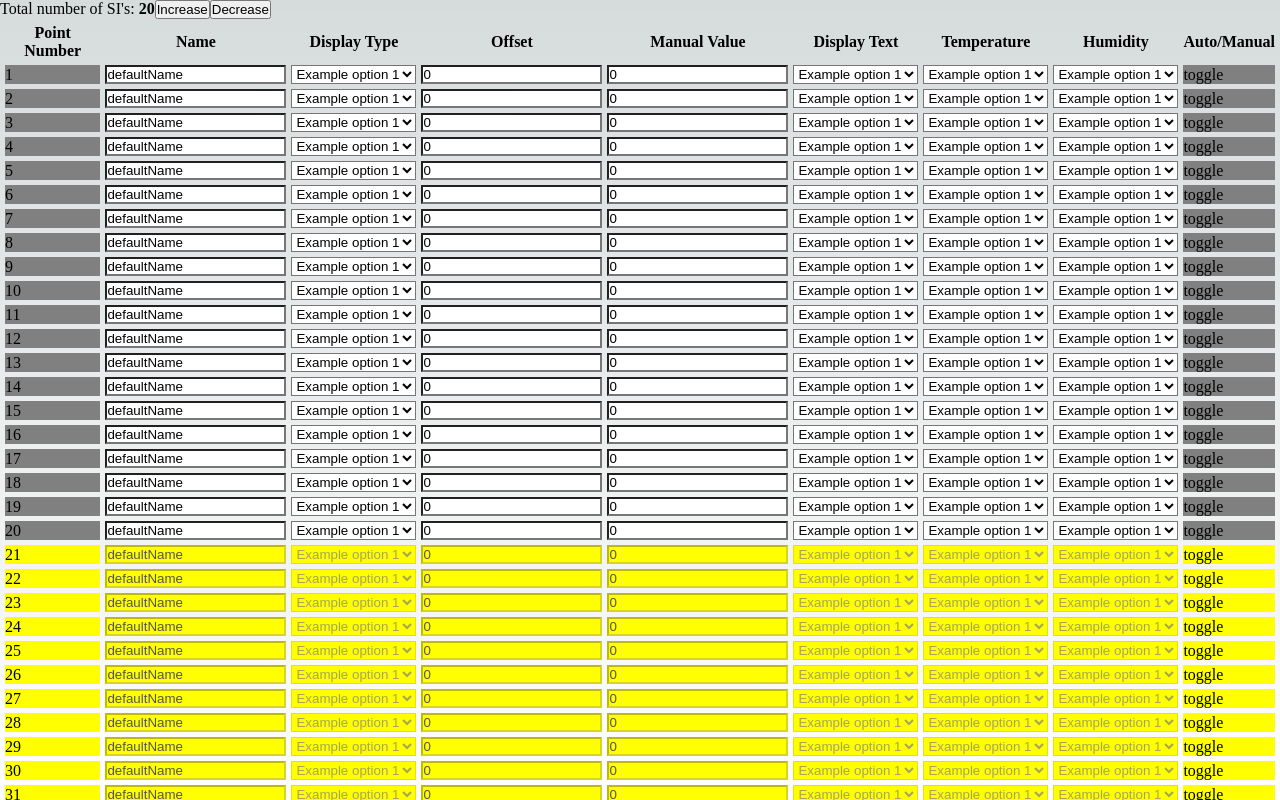
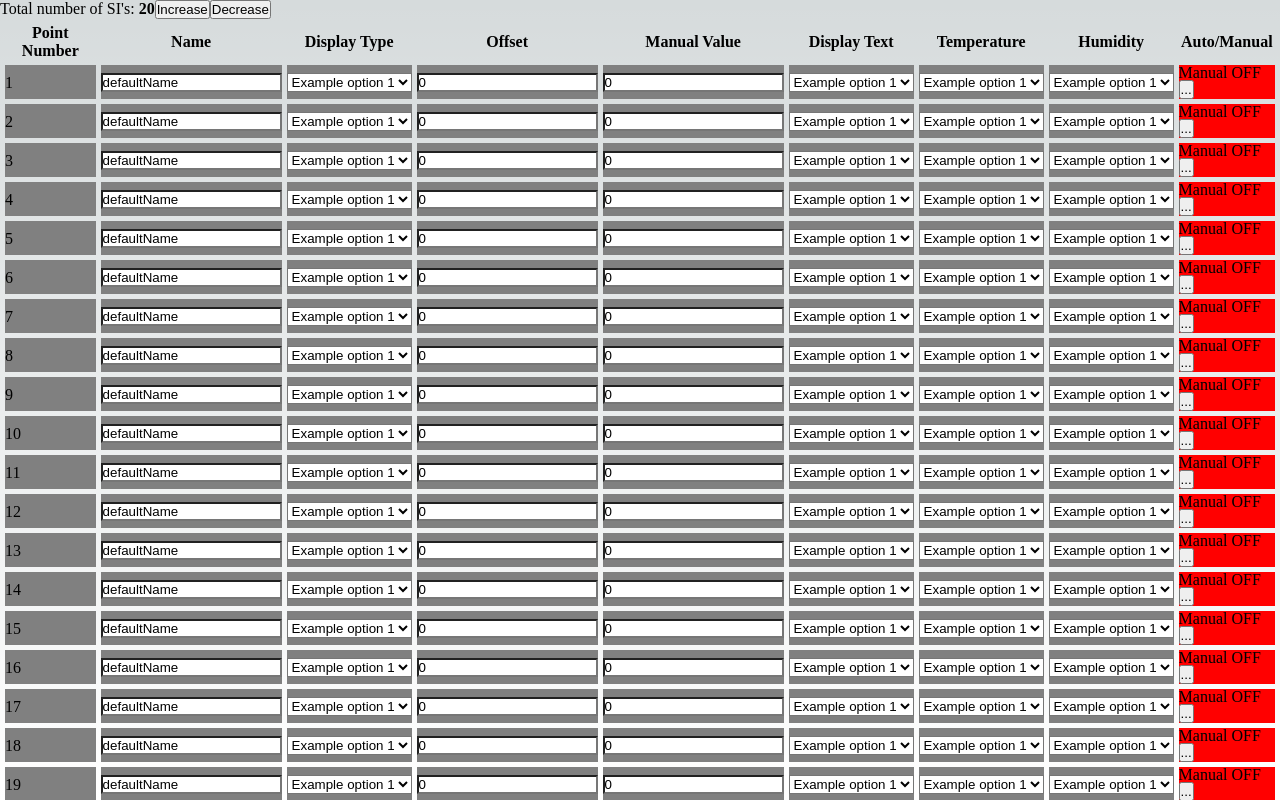
Before and after one commit to KantKontrol/mcs-assessment, a Next.js app in the folder web-dev-assessment/: page / in a window 1280 px wide. Built offline with nearby package versions, Linux system fonts and the light colour scheme.

Commit message:
chore: created toggle

```diff
--- a/web-dev-assessment/src/components/Row/index.jsx
+++ b/web-dev-assessment/src/components/Row/index.jsx
@@ -1,6 +1,7 @@
 import React from "react";
 import ExampleInput from "../ExampleInput";
 import ExampleDropdown from "../ExampleDropdown";
+import Toggle from "../Toggle";
 
 const Row = ({
   pointNumber,
@@ -16,7 +17,12 @@ const Row = ({
   disabled,
 }) => {
   return (
-    <tr style={{ backgroundColor: disabled ? "yellow" : "gray" }}>
+    <tr
+      style={{
+        backgroundColor: disabled ? "yellow" : "gray",
+        lineHeight: "15px",
+      }}
+    >
       <td>{pointNumber}</td>
       <td>
         <ExampleInput
@@ -81,7 +87,15 @@ const Row = ({
           disabled={disabled}
         />
       </td>
-      <td>toggle</td>
+      <td>
+        <Toggle
+          name="manual"
+          value={manual}
+          pointNumber={pointNumber}
+          onFieldUpdate={onFieldUpdate}
+          disabled={disabled}
+        />
+      </td>
     </tr>
   );
 };
--- /dev/null
+++ b/web-dev-assessment/src/components/Toggle/index.jsx
@@ -0,0 +1,19 @@
+import React from "react";
+
+const Toggle = ({ name, value, onFieldUpdate, pointNumber, disabled }) => {
+  return (
+    <div
+      style={{ backgroundColor: disabled ? "yellow" : value ? "white" : "red" }}
+    >
+      <span>{value ? "Auto" : "Manual OFF"}</span>
+      <button
+        disabled={disabled}
+        onClick={() => onFieldUpdate(pointNumber, name, !value)}
+      >
+        ...
+      </button>
+    </div>
+  );
+};
+
+export default Toggle;
```
